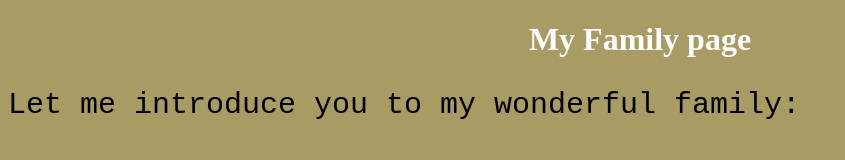
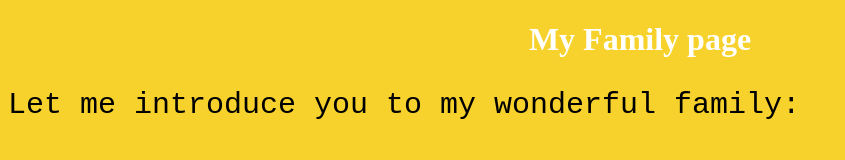
Before and after one commit to KatKmiotek/web_dev_classes, a plain HTML site: page module-3/examples/one.html in a window 1280 px wide. Shown: the whole page, without its empty margins (0-845 px from the left). Drawn offline with Linux system fonts and the light colour scheme.

Commit message:
style: consistency

```diff
--- a/module-3/examples/one.html
+++ b/module-3/examples/one.html
@@ -5,7 +5,7 @@
     <title>CSS example</title>
     <style>
         body {
-            background-color: rgb(168, 155, 100);
+            background-color: rgb(247, 210, 44);
         }
 
         h1 {
```
Also changed, not shown: 1 other file.
